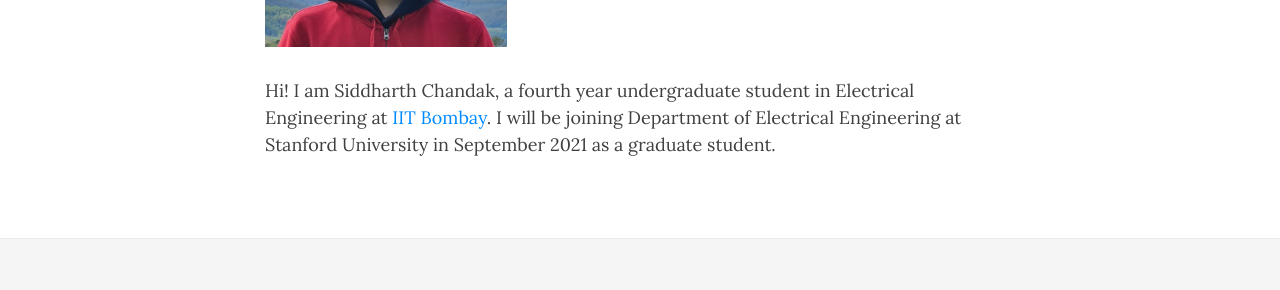
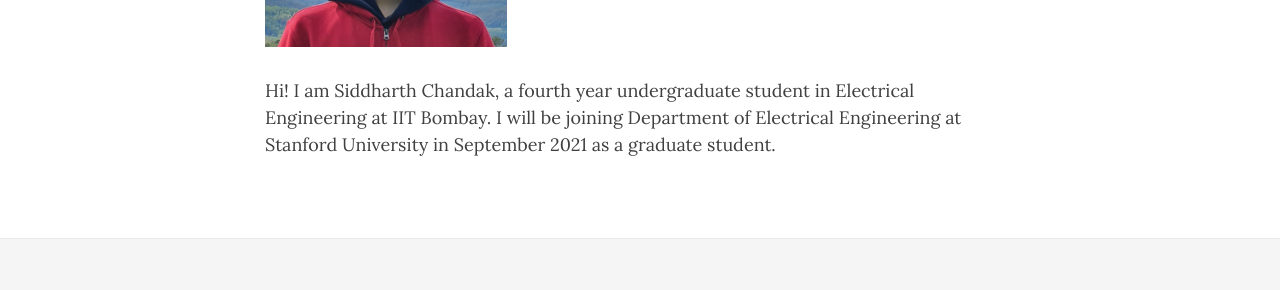
Before and after one commit to pdudeia/pdudeia.github.io, a Jekyll site: the page built from index.md, in a window 1280 px wide. Shown: the part 313-603 px from the top of the page. Built offline with Jekyll 4.4.1, drawn with Linux system fonts in a browser that asks for light colours; nearby versions of some CDN libraries; part of the change alters nothing that is shown.

```diff
--- a/index.md
+++ b/index.md
@@ -8,4 +8,4 @@ layout: page
 
 <img src="/2021_Lake_District_Cropped-2.jpg" alt="Siddharth" style="max-width:250px;max-height:200px">
 
-Hi! I am Siddharth Chandak, a fourth year undergraduate student in Electrical Engineering at [IIT Bombay](http://www.iitb.ac.in/). I will be joining Department of Electrical Engineering at Stanford University in September 2021 as a graduate student.
+Hi! I am Siddharth Chandak, a fourth year undergraduate student in Electrical Engineering at IIT Bombay. I will be joining Department of Electrical Engineering at Stanford University in September 2021 as a graduate student.
```
